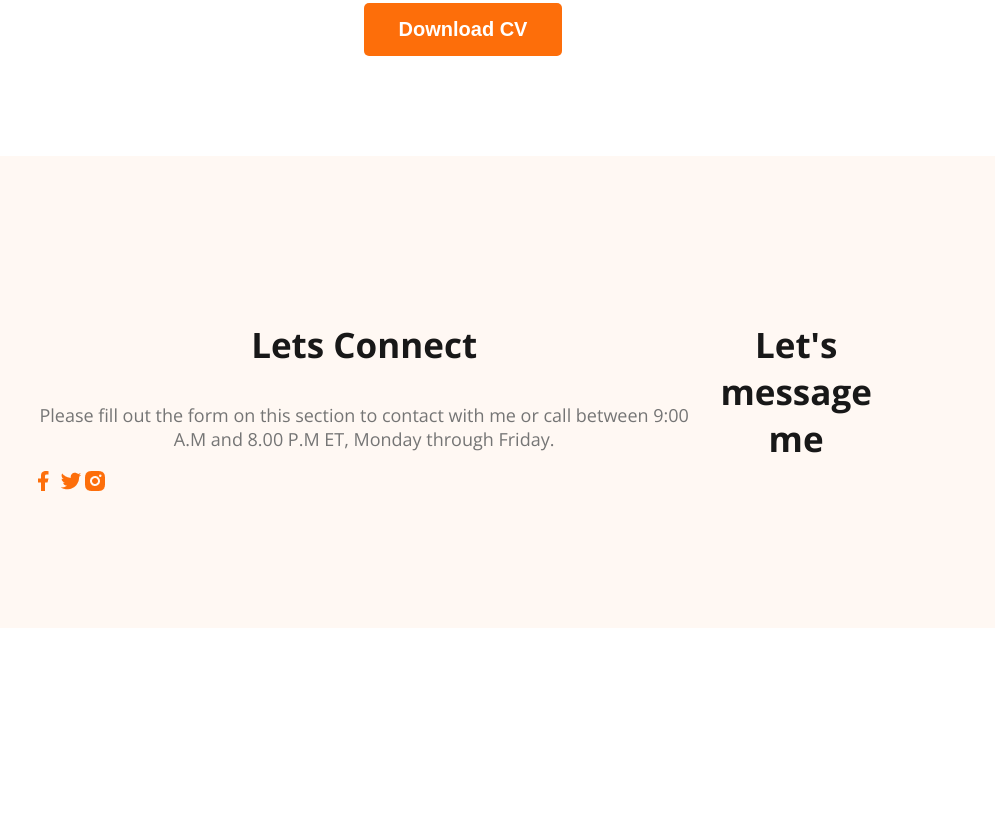
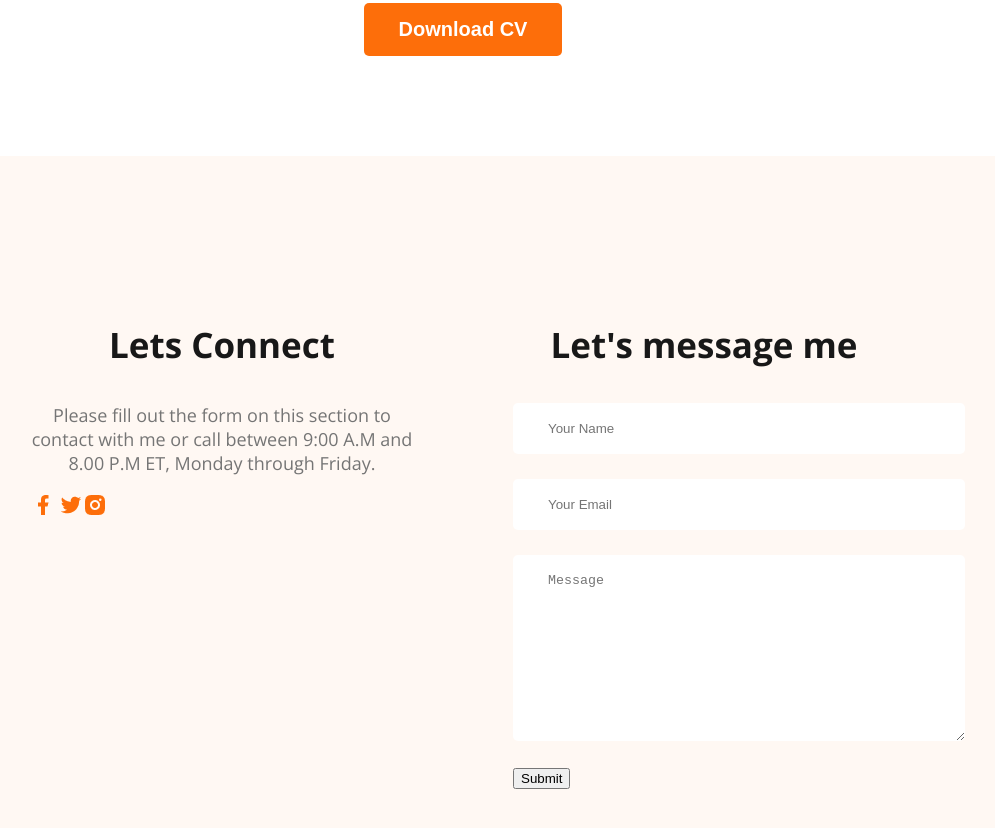
Before and after one commit to samithedeveloper1/Web-developer-portfolio, a plain HTML site: page index.html in a window 1280 px wide. Shown: the part 3112-3940 px from the top of the page, without its empty margins (177-1172 px from the left). Before the commit the page ends 3748 px from the top, so only its background shows below. Drawn offline with nearby package versions, Linux system fonts and the light colour scheme.

Commit message:
finished footer section with contact form

```diff
--- a/index.html
+++ b/index.html
@@ -180,6 +180,12 @@
         </div>
         <div class="footer-column">
             <h3 class="section-title">Let's message me</h3>
+            <form class="contact" action="">
+                <input type="text" placeholder="Your Name">
+                <input type="email" name="" placeholder="Your Email" id="">
+                <textarea name="" placeholder="Message" id="" cols="30" rows="10"></textarea>
+                <input type="submit" value="Submit">
+            </form>
         </div>
     </footer>
 
--- a/styles/portfolio.css
+++ b/styles/portfolio.css
@@ -168,7 +168,27 @@ color: #757575;
 /* Footer style */
 footer{
     display: flex;
+    gap: 100px;
     background: #FFF8F3;
     margin-top: 100px;
     padding: 130px 200px;
 }
+
+.footer-column{
+    width: 50%;
+}
+
+.social-links{
+    margin-right: 25px;
+}
+
+.contact input[type="text"],.contact input[type="email"], textarea{
+    display: block;
+    margin-bottom: 25px;
+    padding: 18px 35px;
+    color: #757575;
+    border-radius: 5px;
+    background: #FFF;
+    border: 0;
+    width: 100%;
+}
```
